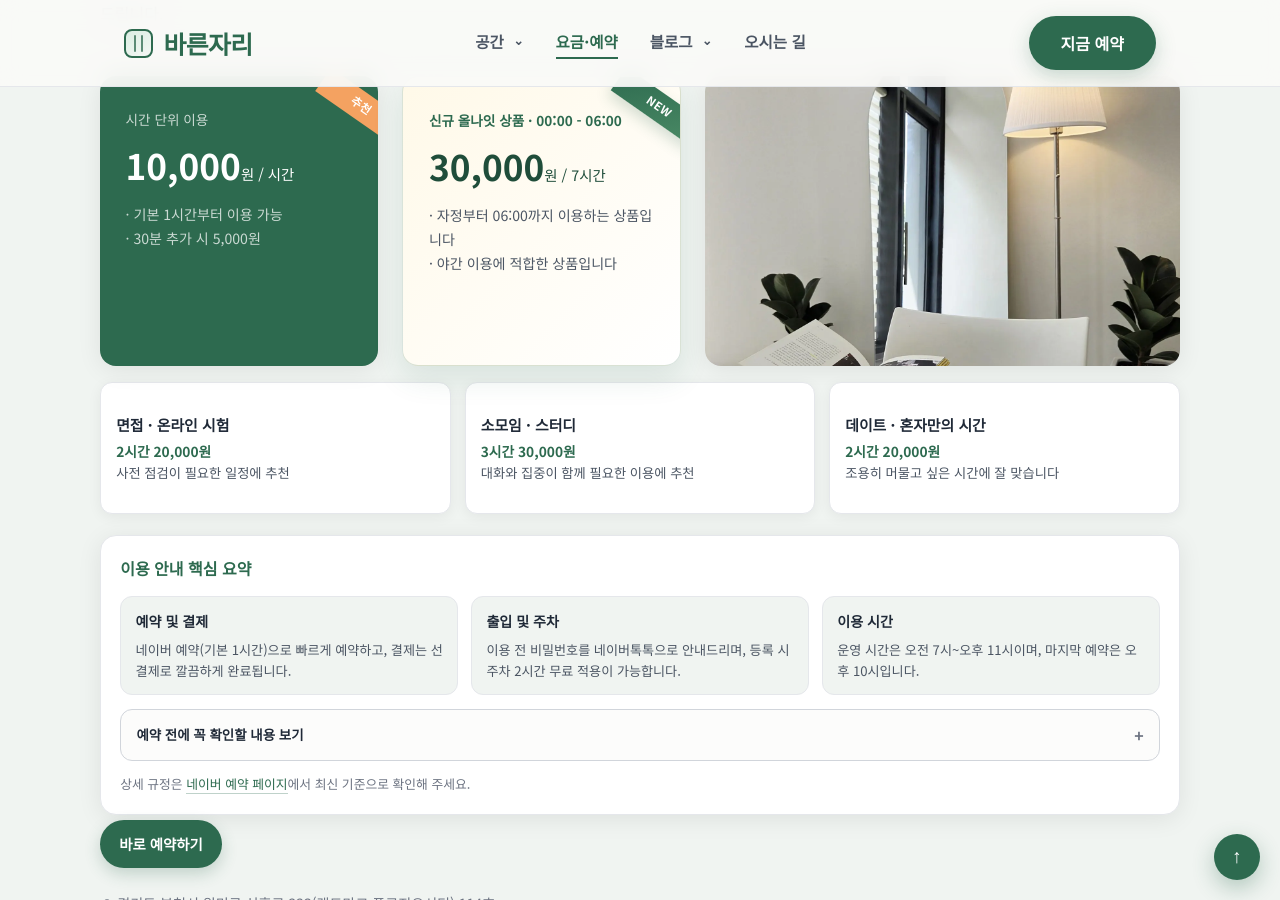
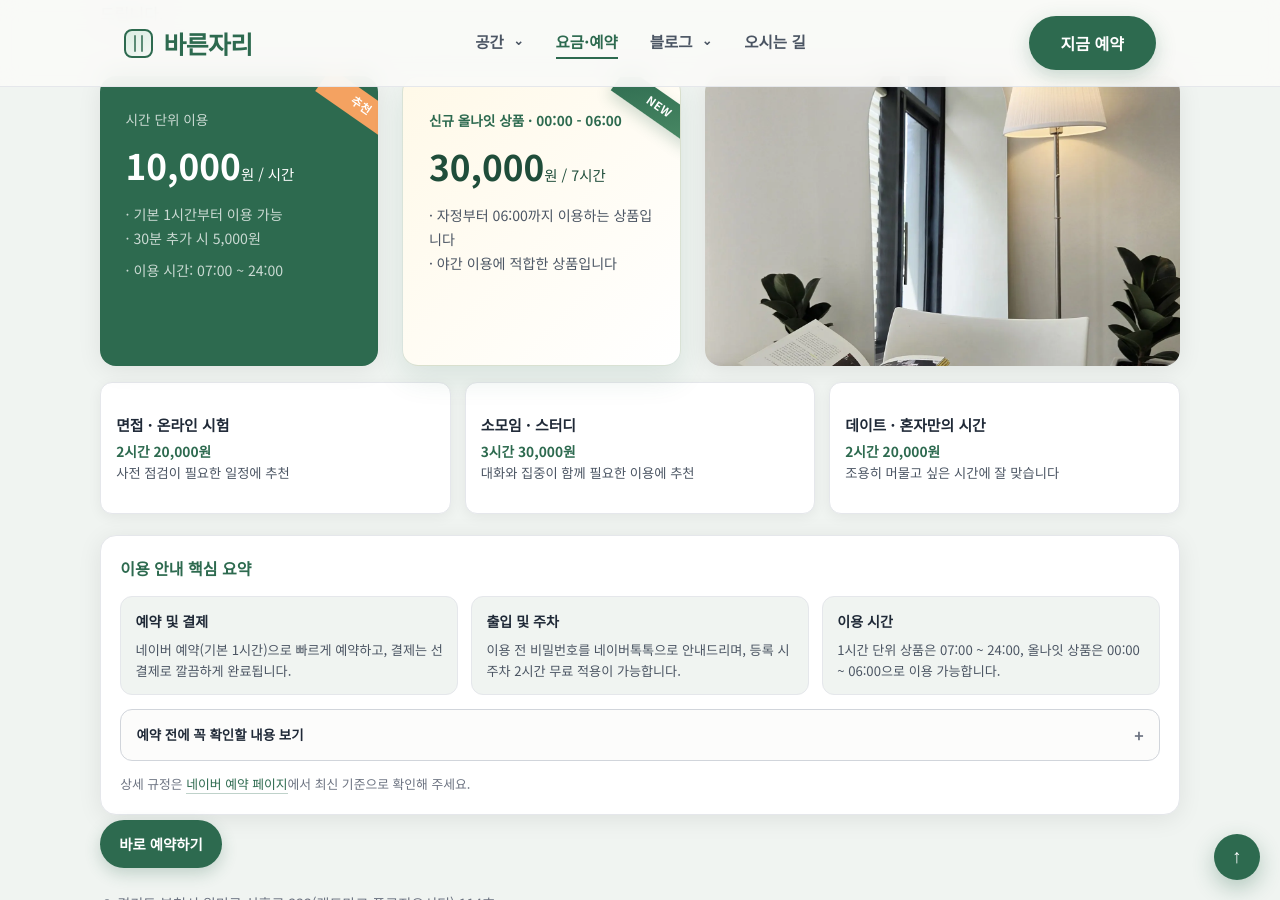
Before and after one commit to bareunspace/blog, a Jekyll site: the page built from index.html, in a window 1280 px wide and 900 px high, scrolled down 2966 px. Built offline with Jekyll 4.4.1, drawn with Linux system fonts in a browser that asks for light colours.

Commit message:
이용시간

```diff
--- a/index.html
+++ b/index.html
@@ -527,6 +526,8 @@ script_version: 20260719-1
             <p class="price-label">시간 단위 이용</p>
             <p class="price-amount">10,000<span class="price-unit">원 / 시간</span></p>
             <p class="price-desc">· 기본 1시간부터 이용 가능<br />· 30분 추가 시 5,000원</p>
+            <p class="price-desc">· 이용 시간: 07:00 ~ 24:00</p>
+
           </a>
           <a href="https://booking.naver.com/booking/10/bizes/1663159/items/7928660" target="_blank" rel="noopener noreferrer" class="price-card is-new" data-cta="price_afternoon" aria-label="신규 올나잇 상품 30,000원 예약하기">
             <span class="price-badge">NEW</span>
@@ -566,7 +567,7 @@ script_version: 20260719-1
           </article>
           <article class="policy-card">
             <h4>이용 시간</h4>
-            <p>운영 시간은 오전 7시~오후 11시이며, 마지막 예약은 오후 10시입니다.</p>
+            <p>1시간 단위 상품은 07:00 ~ 24:00, 올나잇 상품은 00:00 ~ 06:00으로 이용 가능합니다.</p>
           </article>
         </div>
         <details class="policy-disclosure">
```
Also changed, not shown: other parts of index.html (+0 -1 lines).
